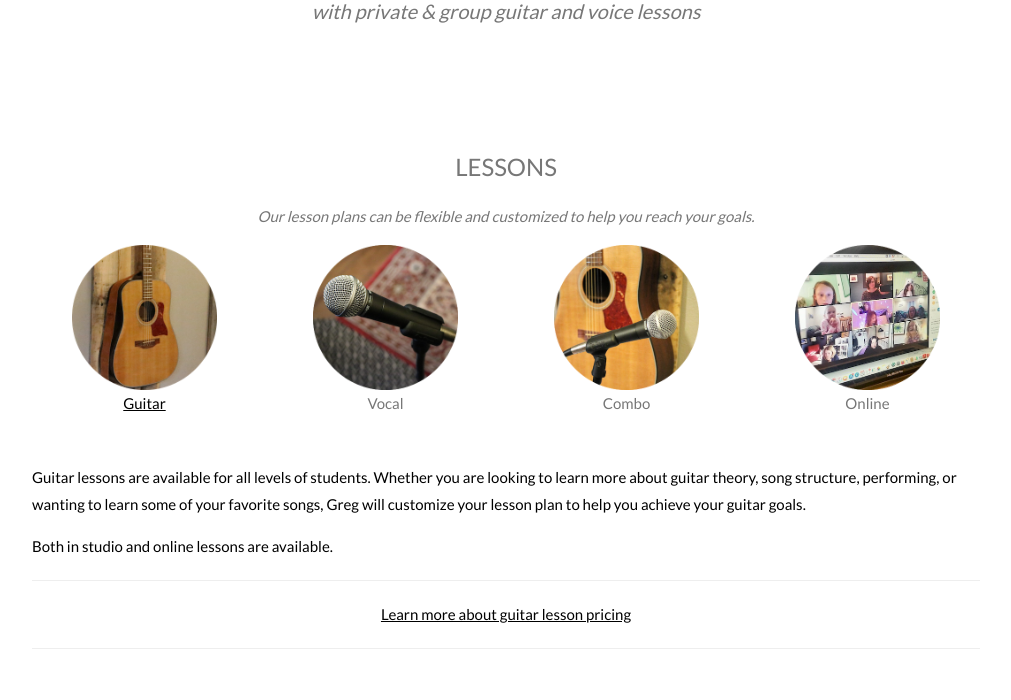
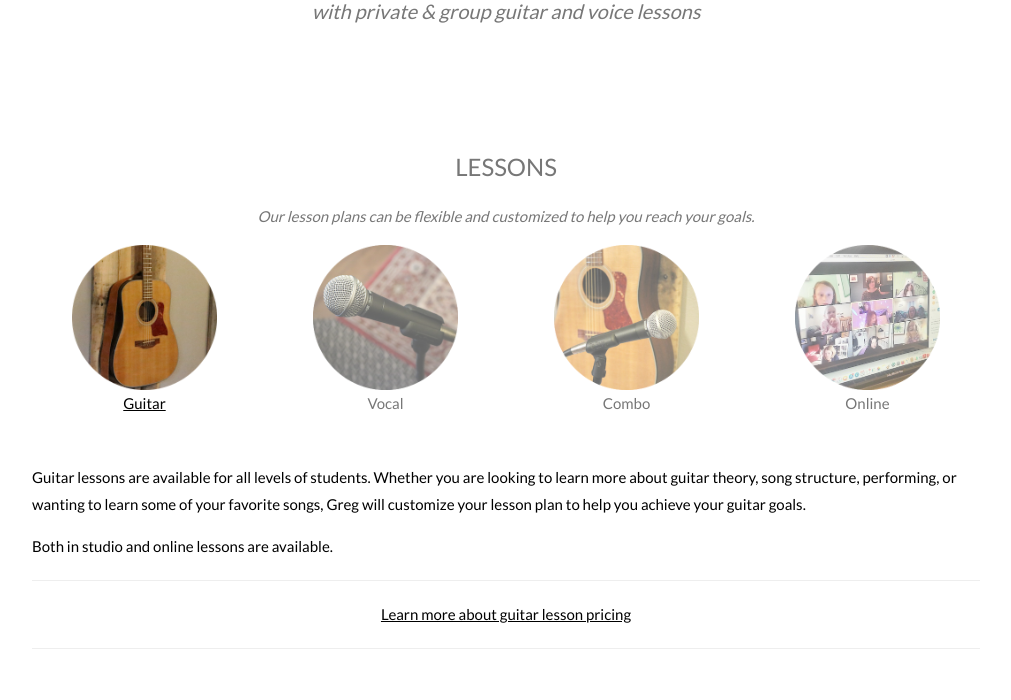
Before and after one commit to reckset/reckset.github.io, a PHP site: page / in a window 1280 px wide. Shown: the part 782-1482 px from the top of the page, without its empty margins (134-1145 px from the left). Run offline with PHP 8.4, Linux system fonts and the light colour scheme; some libraries are stand-ins or nearby versions.

Commit message:
Better functionality with images and text
Lesson menu images now have opacity as default, the selected lesson has opacity removed and the text still underlines.

```diff
--- a/Musicians Den/css/style.css
+++ b/Musicians Den/css/style.css
@@ -164,6 +164,15 @@ body, html {
   opacity:1
 }
 
+.menutext {
+  color: inherit;
+  text-decoration: none;
+}
+
+.menuimage {
+  opacity:0.60;
+}
+
 /* Turn off parallax scrolling for tablets and phones. 1600px was too wide, is 749px too narrow? Test more... */
 @media only screen and (max-device-width: 768px) { /* part of parallax branch changes this was 749 */
   .bgimg-1, .bgimg-2, .bgimg-3 {
@@ -176,9 +185,13 @@ body, html {
 /* Adding beyond W3 template */
 .md-purple, .md-hover-purple:hover{color:#fff!important;background-color:#A569BD!important}
 
-.md-selected-lesson {
+.md-selected-lesson-text {
   color: black!important;
   text-decoration: underline;
+}
+
+.md-selected-lesson-image {
+  opacity: 1!important;
 }
 
 .vocal-students {
--- a/Musicians Den/index.html
+++ b/Musicians Den/index.html
@@ -133,31 +133,31 @@
     <!-- Lessons Menu with images rather than text -->
     <div class="w3-row w3-row-padding w3-center" id="menu">
 
-      <a href="javascript:void(0)" onclick="openMenu(event, 'Guitar');" id="guitarLesson">
-        <div class="w3-col m3 menulink">
-        <img src="images/lessons-guitar.png" style="width:60%" class="w3-hover-opacity" alt="Guitar Lessons"><br>
-        Guitar
-      </div>
-      </a>
-
-    <a href="javascript:void(0)" onclick="openMenu(event, 'Vocal');" id="vocalLesson">
+    <a href="javascript:void(0)" onclick="openMenu(event, 'Guitar', 'guitarLessonText', 'guitarLessonImage');" id="guitarLesson">
       <div class="w3-col m3 menulink">
-      <img src="images/lessons-vocal.png" style="width:60%" class="w3-hover-opacity" alt="Vocal Lessons"><br>
-      Vocal
+      <img src="images/lessons-guitar.png" style="width:60%" class="w3-hover-opacity menuimage" id="guitarLessonImage" alt="Guitar Lessons"><br>
+      <span class="menutext" id="guitarLessonText">Guitar</span>
     </div>
     </a>
 
-    <a href="javascript:void(0)" onclick="openMenu(event, 'Combo');" id="comboLesson">
+    <a href="javascript:void(0)" onclick="openMenu(event, 'Vocal', 'vocalLessonText', 'vocalLessonImage');" id="vocalLesson">
       <div class="w3-col m3 menulink">
-      <img src="images/lessons-combo.png" style="width:60%" class="w3-hover-opacity" alt="Combo (Guitar & Vocal) Lessons"><br>
-      Combo
+      <img src="images/lessons-vocal.png" style="width:60%" class="w3-hover-opacity menuimage" id="vocalLessonImage" alt="Vocal Lessons"><br>
+      <span class="menutext" id="vocalLessonText">Vocal</span>
     </div>
     </a>
 
-    <a href="javascript:void(0)" onclick="openMenu(event, 'Online');" id="onlineLesson">
+    <a href="javascript:void(0)" onclick="openMenu(event, 'Combo', 'comboLessonText', 'comboLessonImage');" id="comboLesson">
       <div class="w3-col m3 menulink">
-      <img src="images/lessons-online.png" style="width:60%" class="w3-hover-opacity" alt="Virtual Lessons"><br>
-      Online
+      <img src="images/lessons-combo.png" style="width:60%" class="w3-hover-opacity menuimage" id="comboLessonImage" alt="Combo (Guitar & Vocal) Lessons"><br>
+      <span class="menutext" id="comboLessonText">Combo</span>
+    </div>
+    </a>
+
+    <a href="javascript:void(0)" onclick="openMenu(event, 'Online', 'onlineLessonText', 'onlineLessonImage');" id="onlineLesson">
+      <div class="w3-col m3 menulink">
+      <img src="images/lessons-online.png" style="width:60%" class="w3-hover-opacity menuimage" id="onlineLessonImage" alt="Virtual Lessons"><br>
+      <span class="menutext" id="onlineLessonText">Online</span>
     </div>
     </a>
 
--- a/Musicians Den/js/md.js
+++ b/Musicians Den/js/md.js
@@ -72,19 +72,35 @@ function toggleFunction() {
 //     evt.currentTarget.firstElementChild.className += " md-purple";
 // }
 
-function openMenu(evt, menuName) {
-    var i, x, menulinks;
+function openMenu(evt, menuName, menuText, menuImage) {
+    var i, x, menutexts, menuimages;
+    // loop through each element of menu class and toggle off display
     x = document.getElementsByClassName("menu");
     for (i = 0; i < x.length; i++) {
         x[i].style.display = "none";
     }
-    menulinks = document.getElementsByClassName("menulink");
-    for (i = 0; i < x.length; i++) {
-        menulinks[i].className = menulinks[i].className.replace(" md-selected-lesson", "");
+
+    // loop through each element of menutext class and remove text decoration
+    menutexts = document.getElementsByClassName("menutext");
+    for (i = 0; i < menutexts.length; i++) {
+        menutexts[i].className = menutexts[i].className.replace(" md-selected-lesson-text", "");
     }
 
+    // loop through each element of menuimage class and toggle opacity
+    menuimages = document.getElementsByClassName("menuimage");
+    for (i = 0; i < menuimages.length; i++) {
+        menuimages[i].className = menuimages[i].className.replace(" md-selected-lesson-image", "");
+    }
+
+    // now toggle the display on for the content that should be displayed based on menu selection
     document.getElementById(menuName).style.display = "block";
-    evt.currentTarget.firstElementChild.className += " md-selected-lesson";
+
+    // set the clicked link to indicate it is currently selected
+    //evt.currentTarget.firstElementChild.className += " md-selected-lesson-text";
+    document.getElementById(menuText).className += " md-selected-lesson-text";
+
+    // turn opacity off for the selected menu
+    document.getElementById(menuImage).className += " md-selected-lesson-image";
 }
 
 // Make lesson Tier 1 the default selected menu item when page loads
```
